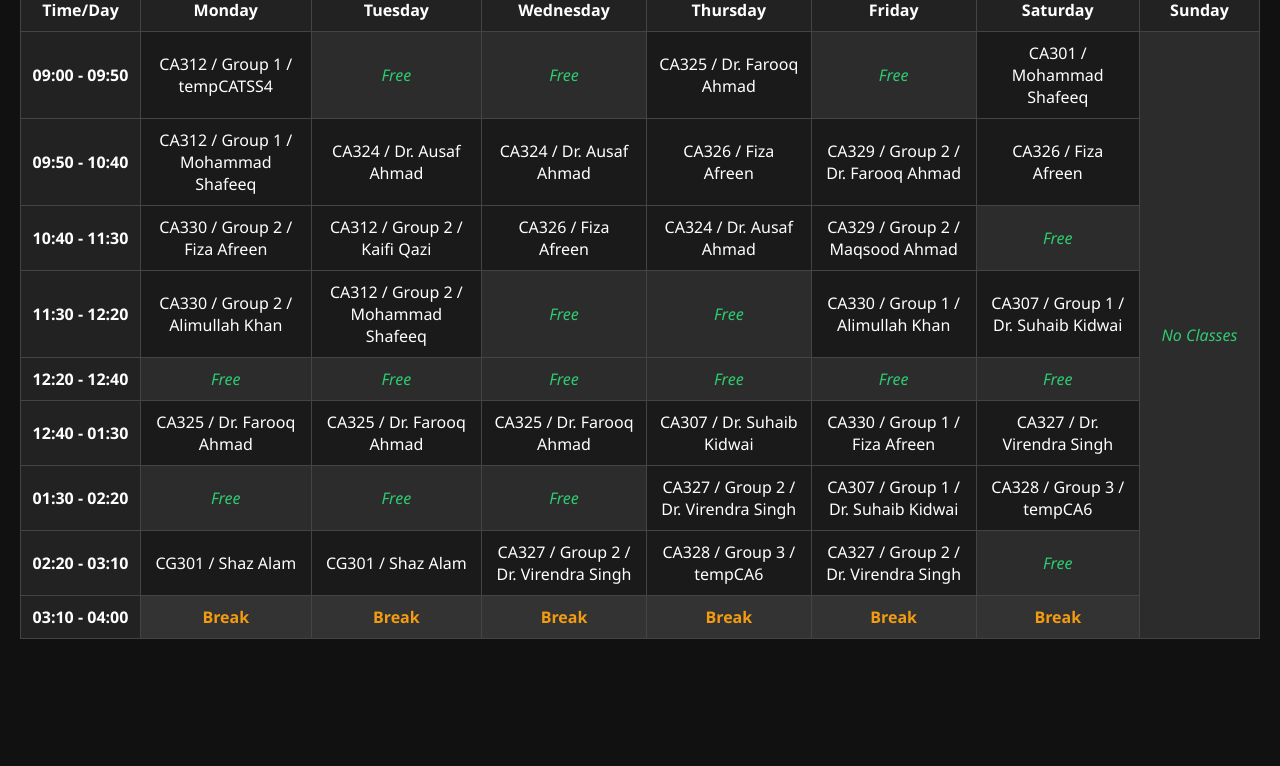
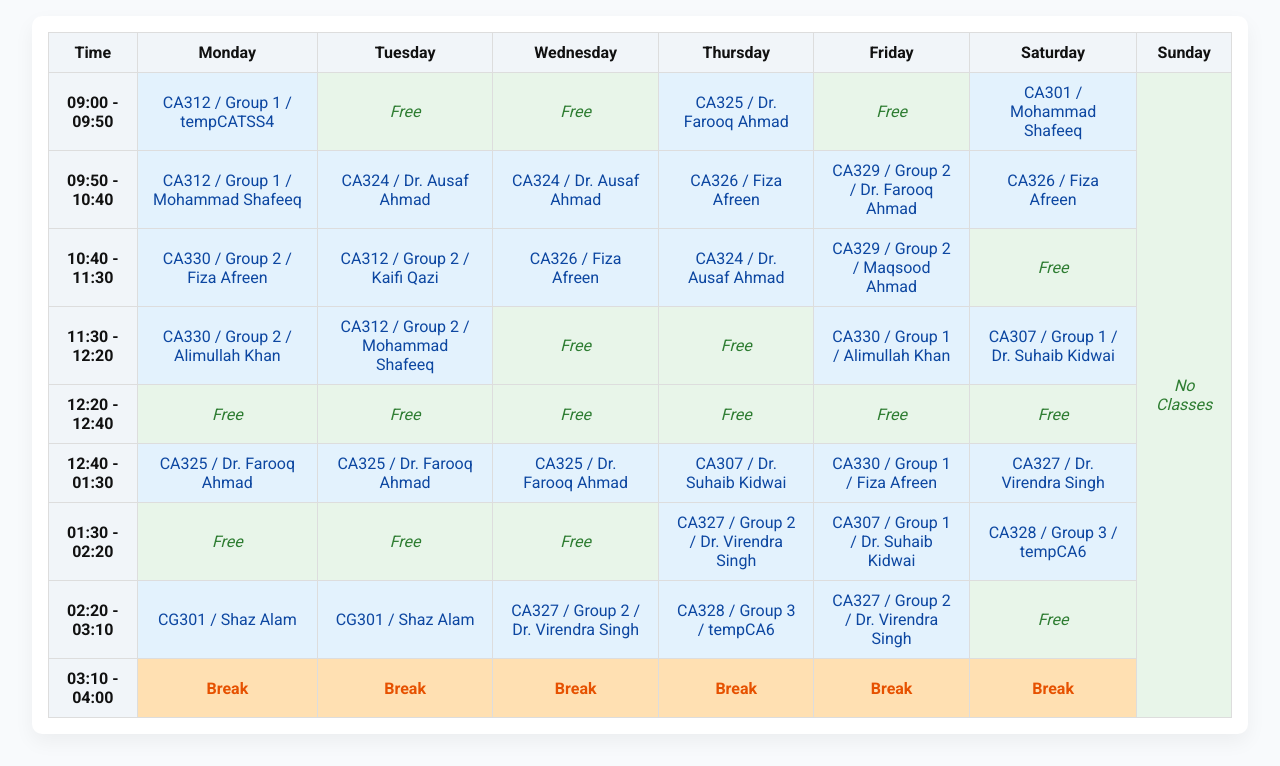
Before and after one commit to utkarshahu/Time-Table, a plain HTML site: page index.html in a window 1280 px wide. Shown: the part 95-861 px from the top of the page. Before the commit the page ends 800 px from the top, so only its background shows below. Drawn offline with Linux system fonts and the light colour scheme.

Commit message:
update ui

```diff
--- a/index.html
+++ b/index.html
@@ -1,75 +1,24 @@
 <!DOCTYPE html>
 <html lang="en">
+
 <head>
   <meta charset="UTF-8">
   <meta name="viewport" content="width=device-width, initial-scale=1.0">
-  <title>Class Timetable</title>
-  <style>
-    * {
-      margin: 0;
-      padding: 0;
-      box-sizing: border-box;
-      font-family: 'Segoe UI', sans-serif;
-    }
-    body {
-      background-color: #111;
-      color: #fff;
-      padding: 20px;
-    }
-    h1 {
-      text-align: center;
-      margin-bottom: 20px;
-      font-size: 2rem;
-      color: #fff;
-    }
-    .timetable {
-      width: 100%;
-      overflow-x: auto;
-    }
-    table {
-      width: 100%;
-      border-collapse: collapse;
-      margin: auto;
-      box-shadow: 0 0 15px rgba(255, 255, 255, 0.1);
-    }
-    th, td {
-      border: 1px solid #444;
-      padding: 10px;
-      text-align: center;
-      min-width: 120px;
-    }
-    th {
-      background-color: #222;
-      color: #fff;
-    }
-    td {
-      background-color: #1a1a1a;
-    }
-    td.break {
-      background-color: #333;
-      color: #f39c12;
-      font-weight: bold;
-    }
-    td.free {
-      background-color: #2c2c2c;
-      color: #2ecc71;
-      font-style: italic;
-    }
-    @media screen and (max-width: 768px) {
-      th, td {
-        font-size: 0.7rem;
-        padding: 6px;
-      }
-    }
-  </style>
+  <title>Responsive Timetable</title>
+  <link href="https://fonts.googleapis.com/css2?family=Roboto:wght@400;700&display=swap" rel="stylesheet">
+  <link rel="stylesheet" href="style.css">
 </head>
+
 <body>
-  <h1>Weekly Timetable </h1>
+  <h1>Weekly Timetable</h1>
+  <button id="theme-toggle" aria-label="Toggle Dark Mode">
+    🌞
+  </button>
   <div class="timetable">
     <table>
       <thead>
         <tr>
-          <th>Time/Day</th>
+          <th>Time</th>
           <th>Monday</th>
           <th>Tuesday</th>
           <th>Wednesday</th>
@@ -82,40 +31,40 @@
       <tbody>
         <tr>
           <th>09:00 - 09:50</th>
-          <td>CA312 / Group 1 / tempCATSS4</td>
+          <td class="event">CA312 / Group 1 / tempCATSS4</td>
           <td class="free">Free</td>
           <td class="free">Free</td>
-          <td>CA325 / Dr. Farooq Ahmad</td>
+          <td class="event">CA325 / Dr. Farooq Ahmad</td>
           <td class="free">Free</td>
-          <td>CA301 / Mohammad Shafeeq</td>
-          <td rowspan="9" class="free">No Classes</td>
+          <td class="event">CA301 / Mohammad Shafeeq</td>
+          <td class="free" rowspan="9">No Classes</td>
         </tr>
         <tr>
           <th>09:50 - 10:40</th>
-          <td>CA312 / Group 1 / Mohammad Shafeeq</td>
-          <td>CA324 / Dr. Ausaf Ahmad</td>
-          <td>CA324 / Dr. Ausaf Ahmad</td>
-          <td>CA326 / Fiza Afreen</td>
-          <td>CA329 / Group 2 / Dr. Farooq Ahmad</td>
-          <td>CA326 / Fiza Afreen</td>
+          <td class="event">CA312 / Group 1 / Mohammad Shafeeq</td>
+          <td class="event">CA324 / Dr. Ausaf Ahmad</td>
+          <td class="event">CA324 / Dr. Ausaf Ahmad</td>
+          <td class="event">CA326 / Fiza Afreen</td>
+          <td class="event">CA329 / Group 2 / Dr. Farooq Ahmad</td>
+          <td class="event">CA326 / Fiza Afreen</td>
         </tr>
         <tr>
           <th>10:40 - 11:30</th>
-          <td>CA330 / Group 2 / Fiza Afreen</td>
-          <td>CA312 / Group 2 / Kaifi Qazi</td>
-          <td>CA326 / Fiza Afreen</td>
-          <td>CA324 / Dr. Ausaf Ahmad</td>
-          <td>CA329 / Group 2 / Maqsood Ahmad</td>
+          <td class="event">CA330 / Group 2 / Fiza Afreen</td>
+          <td class="event">CA312 / Group 2 / Kaifi Qazi</td>
+          <td class="event">CA326 / Fiza Afreen</td>
+          <td class="event">CA324 / Dr. Ausaf Ahmad</td>
+          <td class="event">CA329 / Group 2 / Maqsood Ahmad</td>
           <td class="free">Free</td>
         </tr>
         <tr>
           <th>11:30 - 12:20</th>
-          <td>CA330 / Group 2 / Alimullah Khan</td>
-          <td>CA312 / Group 2 / Mohammad Shafeeq</td>
+          <td class="event">CA330 / Group 2 / Alimullah Khan</td>
+          <td class="event">CA312 / Group 2 / Mohammad Shafeeq</td>
           <td class="free">Free</td>
           <td class="free">Free</td>
-          <td>CA330 / Group 1 / Alimullah Khan</td>
-          <td>CA307 / Group 1 / Dr. Suhaib Kidwai</td>
+          <td class="event">CA330 / Group 1 / Alimullah Khan</td>
+          <td class="event">CA307 / Group 1 / Dr. Suhaib Kidwai</td>
         </tr>
         <tr>
           <th>12:20 - 12:40</th>
@@ -128,29 +77,29 @@
         </tr>
         <tr>
           <th>12:40 - 01:30</th>
-          <td>CA325 / Dr. Farooq Ahmad</td>
-          <td>CA325 / Dr. Farooq Ahmad</td>
-          <td>CA325 / Dr. Farooq Ahmad</td>
-          <td>CA307 / Dr. Suhaib Kidwai</td>
-          <td>CA330 / Group 1 / Fiza Afreen</td>
-          <td>CA327 / Dr. Virendra Singh</td>
+          <td class="event">CA325 / Dr. Farooq Ahmad</td>
+          <td class="event">CA325 / Dr. Farooq Ahmad</td>
+          <td class="event">CA325 / Dr. Farooq Ahmad</td>
+          <td class="event">CA307 / Dr. Suhaib Kidwai</td>
+          <td class="event">CA330 / Group 1 / Fiza Afreen</td>
+          <td class="event">CA327 / Dr. Virendra Singh</td>
         </tr>
         <tr>
           <th>01:30 - 02:20</th>
           <td class="free">Free</td>
           <td class="free">Free</td>
           <td class="free">Free</td>
-          <td>CA327 / Group 2 / Dr. Virendra Singh</td>
-          <td>CA307 / Group 1 / Dr. Suhaib Kidwai</td>
-          <td>CA328 / Group 3 / tempCA6</td>
+          <td class="event">CA327 / Group 2 / Dr. Virendra Singh</td>
+          <td class="event">CA307 / Group 1 / Dr. Suhaib Kidwai</td>
+          <td class="event">CA328 / Group 3 / tempCA6</td>
         </tr>
         <tr>
           <th>02:20 - 03:10</th>
-          <td>CG301 / Shaz Alam</td>
-          <td>CG301 / Shaz Alam</td>
-          <td>CA327 / Group 2 / Dr. Virendra Singh</td>
-          <td>CA328 / Group 3 / tempCA6</td>
-          <td>CA327 / Group 2 / Dr. Virendra Singh</td>
+          <td class="event">CG301 / Shaz Alam</td>
+          <td class="event">CG301 / Shaz Alam</td>
+          <td class="event">CA327 / Group 2 / Dr. Virendra Singh</td>
+          <td class="event">CA328 / Group 3 / tempCA6</td>
+          <td class="event">CA327 / Group 2 / Dr. Virendra Singh</td>
           <td class="free">Free</td>
         </tr>
         <tr>
@@ -165,5 +114,7 @@
       </tbody>
     </table>
   </div>
+  <script src="script.js"></script>
 </body>
+
 </html>
--- /dev/null
+++ b/script.js
@@ -0,0 +1,7 @@
+const toggleBtn = document.getElementById("theme-toggle");
+
+toggleBtn.addEventListener("click", () => {
+  document.body.classList.toggle("dark");
+  const isDark = document.body.classList.contains("dark");
+  toggleBtn.textContent = isDark ? "🌙" : "🌞";
+});
--- /dev/null
+++ b/style.css
@@ -0,0 +1,119 @@
+:root {
+  --bg-color: #f8fafc;
+  --text-color: #111;
+  --table-bg: #fff;
+}
+
+body.dark {
+  --bg-color: #121212;
+  --text-color: #f1f1f1;
+  --table-bg: #1e1e1e;
+}
+
+* {
+  box-sizing: border-box;
+  margin: 0;
+  padding: 0;
+  font-family: 'Roboto', sans-serif;
+}
+
+body {
+  background-color: var(--bg-color);
+  color: var(--text-color);
+  padding: 2rem;
+  transition: background-color 0.3s, color 0.3s;
+}
+
+h1 {
+  text-align: center;
+  margin-bottom: 2rem;
+  font-size: 2.5rem;
+}
+
+#theme-toggle {
+  position: fixed;
+  top: 1rem;
+  right: 1rem;
+  font-size: 1.5rem;
+  background: none;
+  border: none;
+  cursor: pointer;
+  transition: transform 0.2s ease;
+}
+
+#theme-toggle:hover {
+  transform: scale(1.1);
+}
+
+.timetable {
+  overflow-x: auto;
+  border-radius: 10px;
+  box-shadow: 0 8px 20px rgba(0, 0, 0, 0.05);
+  background: var(--table-bg);
+  padding: 1rem;
+}
+
+table {
+  width: 100%;
+  border-collapse: collapse;
+  min-width: 1000px;
+}
+
+th,
+td {
+  border: 1px solid #ddd;
+  padding: 10px 15px;
+  text-align: center;
+  vertical-align: middle;
+  transition: background-color 0.3s, color 0.3s;
+}
+
+th {
+  background-color: #f1f5f9;
+  font-weight: bold;
+}
+
+td.break {
+  background-color: #ffe0b2;
+  color: #e65100;
+  font-weight: bold;
+}
+
+td.free {
+  background-color: #e8f5e9;
+  color: #2e7d32;
+  font-style: italic;
+}
+
+td.event {
+  background-color: #e3f2fd;
+  color: #0d47a1;
+  font-weight: 500;
+}
+
+body.dark th {
+  background-color: #333;
+}
+
+body.dark td.event {
+  background-color: #243447;
+  color: #aadffd;
+}
+
+body.dark td.free {
+  background-color: #1f2b1f;
+  color: #a5d6a7;
+}
+
+body.dark td.break {
+  background-color: #4e342e;
+  color: #fff3e0;
+}
+
+@media screen and (max-width: 768px) {
+  th,
+  td {
+    font-size: 0.8rem;
+    padding: 6px 8px;
+  }
+}
```
